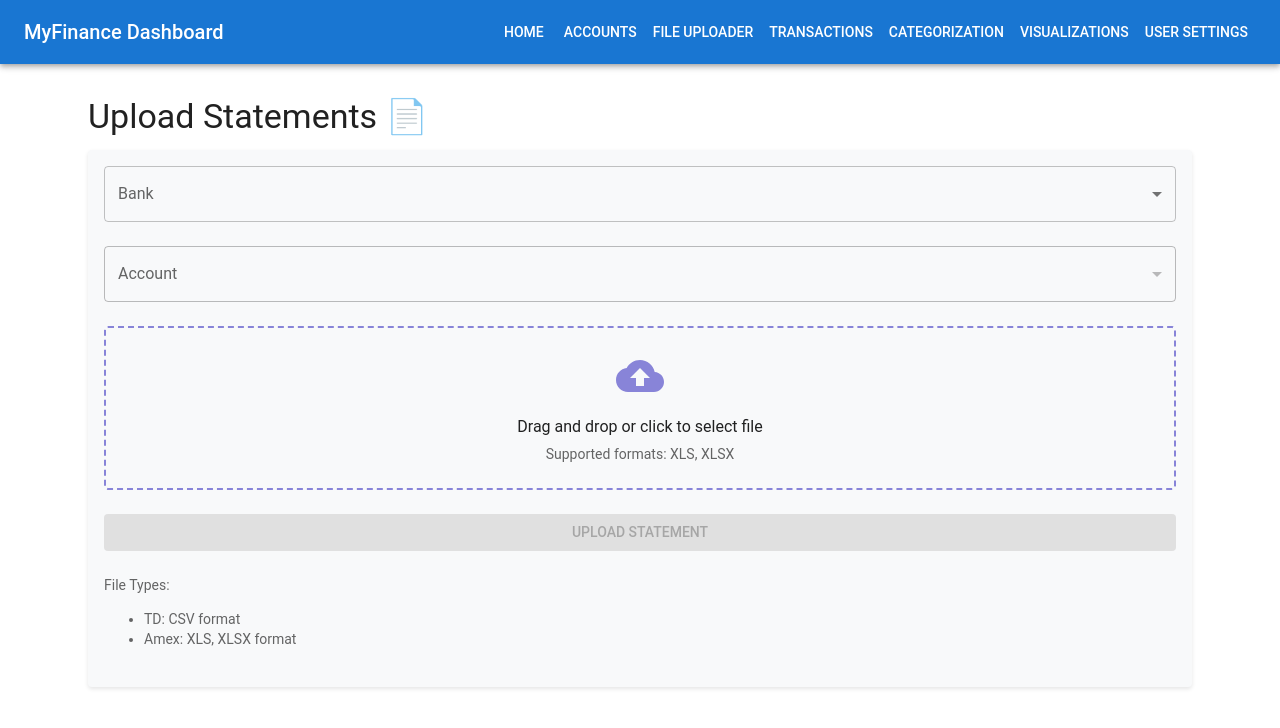
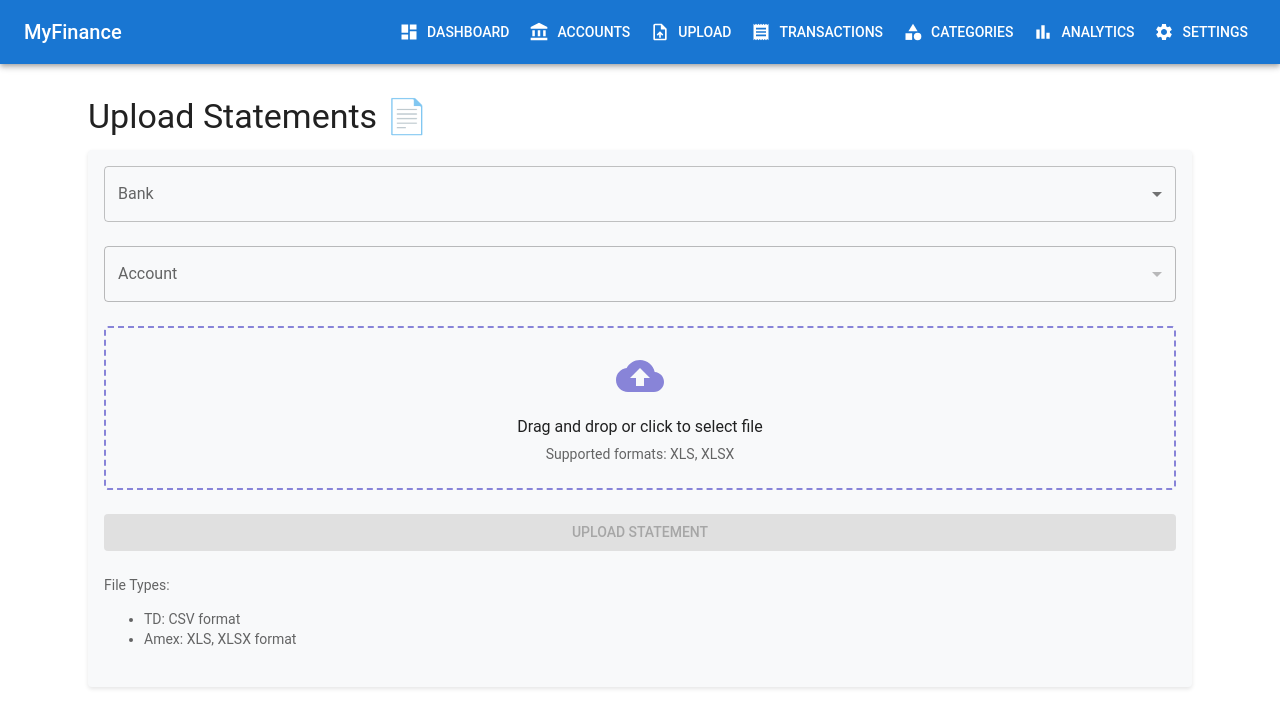
Before and after one commit to yobazy/MyFinance, a React (Create React App) app in the folder frontend/: page /upload in a window 1280 px wide. Shown: the top 728 px of the page. Built offline with nearby package versions, Linux system fonts and the light colour scheme.

Commit message:
navbar styling

```diff
--- a/frontend/src/App.tsx
+++ b/frontend/src/App.tsx
@@ -1,6 +1,25 @@
 import React from "react";
 import { BrowserRouter as Router, Routes, Route, Link } from "react-router-dom";
-import { AppBar, Toolbar, Typography, Button, Container } from "@mui/material";
+import {
+  AppBar,
+  Toolbar,
+  Typography,
+  Button,
+  Container,
+  IconButton,
+  Menu,
+  MenuItem,
+  useTheme,
+  useMediaQuery
+} from "@mui/material";
+import MenuIcon from '@mui/icons-material/Menu';
+import DashboardIcon from '@mui/icons-material/Dashboard';
+import AccountBalanceIcon from '@mui/icons-material/AccountBalance';
+import UploadFileIcon from '@mui/icons-material/UploadFile';
+import ReceiptIcon from '@mui/icons-material/Receipt';
+import CategoryIcon from '@mui/icons-material/Category';
+import BarChartIcon from '@mui/icons-material/BarChart';
+import SettingsIcon from '@mui/icons-material/Settings';
 import Dashboard from "./pages/Dashboard";
 import AccountsPage from "./pages/AccountsPage";
 import FileUploader from "./pages/FileUploader";
@@ -8,35 +27,93 @@ import Categorization from "./pages/Categorization";
 import Visualizations from "./pages/Visualizations";
 import Transactions from "./pages/Transactions.tsx";
 import UserSettings from "./pages/UserSettings";
+
 const App = () => {
+  const [anchorEl, setAnchorEl] = React.useState(null);
+  const theme = useTheme();
+  const isMobile = useMediaQuery(theme.breakpoints.down('md'));
+
+  const handleMenu = (event) => {
+    setAnchorEl(event.currentTarget);
+  };
+
+  const handleClose = () => {
+    setAnchorEl(null);
+  };
+
+  const NavButton = ({ to, icon, label }) => (
+    <Button
+      color="inherit"
+      component={Link}
+      to={to}
+      startIcon={icon}
+      sx={{ ml: 1 }}
+    >
+      {label}
+    </Button>
+  );
+
+  const navItems = [
+    { to: "/", icon: <DashboardIcon />, label: "Dashboard" },
+    { to: "/accounts", icon: <AccountBalanceIcon />, label: "Accounts" },
+    { to: "/upload", icon: <UploadFileIcon />, label: "Upload" },
+    { to: "/transactions", icon: <ReceiptIcon />, label: "Transactions" },
+    { to: "/categorization", icon: <CategoryIcon />, label: "Categories" },
+    { to: "/visualizations", icon: <BarChartIcon />, label: "Analytics" },
+    { to: "/user-settings", icon: <SettingsIcon />, label: "Settings" },
+  ];
+
   return (
     <Router>
       <AppBar position="static">
         <Toolbar>
-          <Typography variant="h6" sx={{ flexGrow: 1 }}>
-            MyFinance Dashboard
+          <Typography variant="h6" sx={{ flexGrow: isMobile ? 0 : 1 }}>
+            MyFinance
           </Typography>
-          <Button color="inherit" component={Link} to="/">
-            Home
-          </Button>
-          <Button color="inherit" component={Link} to="/accounts">
-            Accounts
-          </Button>
-          <Button color="inherit" component={Link} to="/upload">
-            File Uploader
-          </Button>
-          <Button color="inherit" component={Link} to="/transactions">
-            Transactions
-          </Button>
-          <Button color="inherit" component={Link} to="/categorization">
-            Categorization
-          </Button>
-          <Button color="inherit" component={Link} to="/visualizations">
-            Visualizations
-          </Button>
-          <Button color="inherit" component={Link} to="/user-settings">
-            User Settings
-          </Button>
+
+          {isMobile ? (
+            <>
+              <IconButton
+                size="large"
+                edge="end"
+                color="inherit"
+                aria-label="menu"
+                onClick={handleMenu}
+                sx={{ ml: 'auto' }}
+              >
+                <MenuIcon />
+              </IconButton>
+              <Menu
+                anchorEl={anchorEl}
+                open={Boolean(anchorEl)}
+                onClose={handleClose}
+              >
+                {navItems.map((item) => (
+                  <MenuItem
+                    key={item.to}
+                    component={Link}
+                    to={item.to}
+                    onClick={handleClose}
+                    sx={{ display: 'flex', alignItems: 'center', gap: 1 }}
+                  >
+                    {item.icon}
+                    {item.label}
+                  </MenuItem>
+                ))}
+              </Menu>
+            </>
+          ) : (
+            <div sx={{ display: 'flex' }}>
+              {navItems.map((item) => (
+                <NavButton
+                  key={item.to}
+                  to={item.to}
+                  icon={item.icon}
+                  label={item.label}
+                />
+              ))}
+            </div>
+          )}
         </Toolbar>
       </AppBar>
 
```
